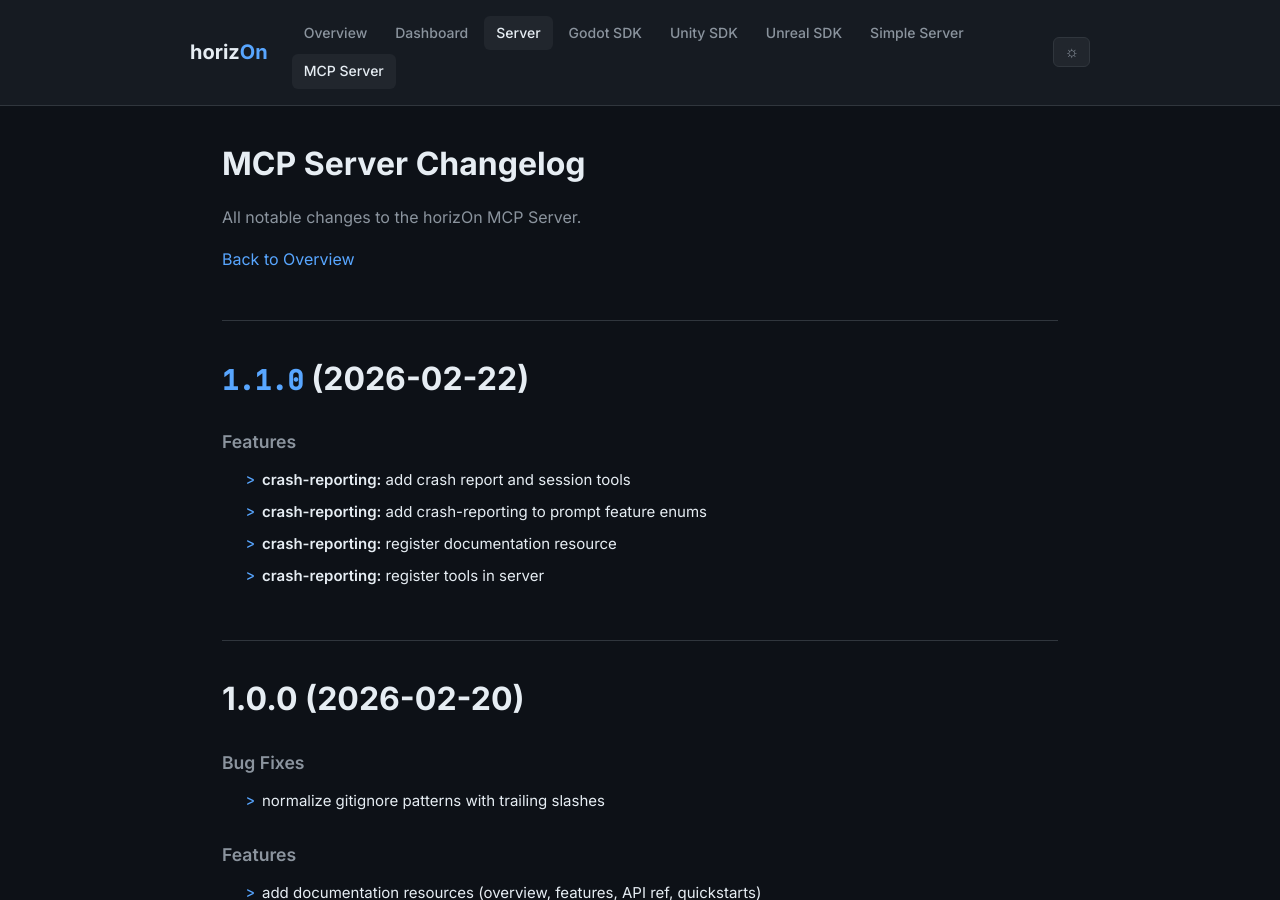
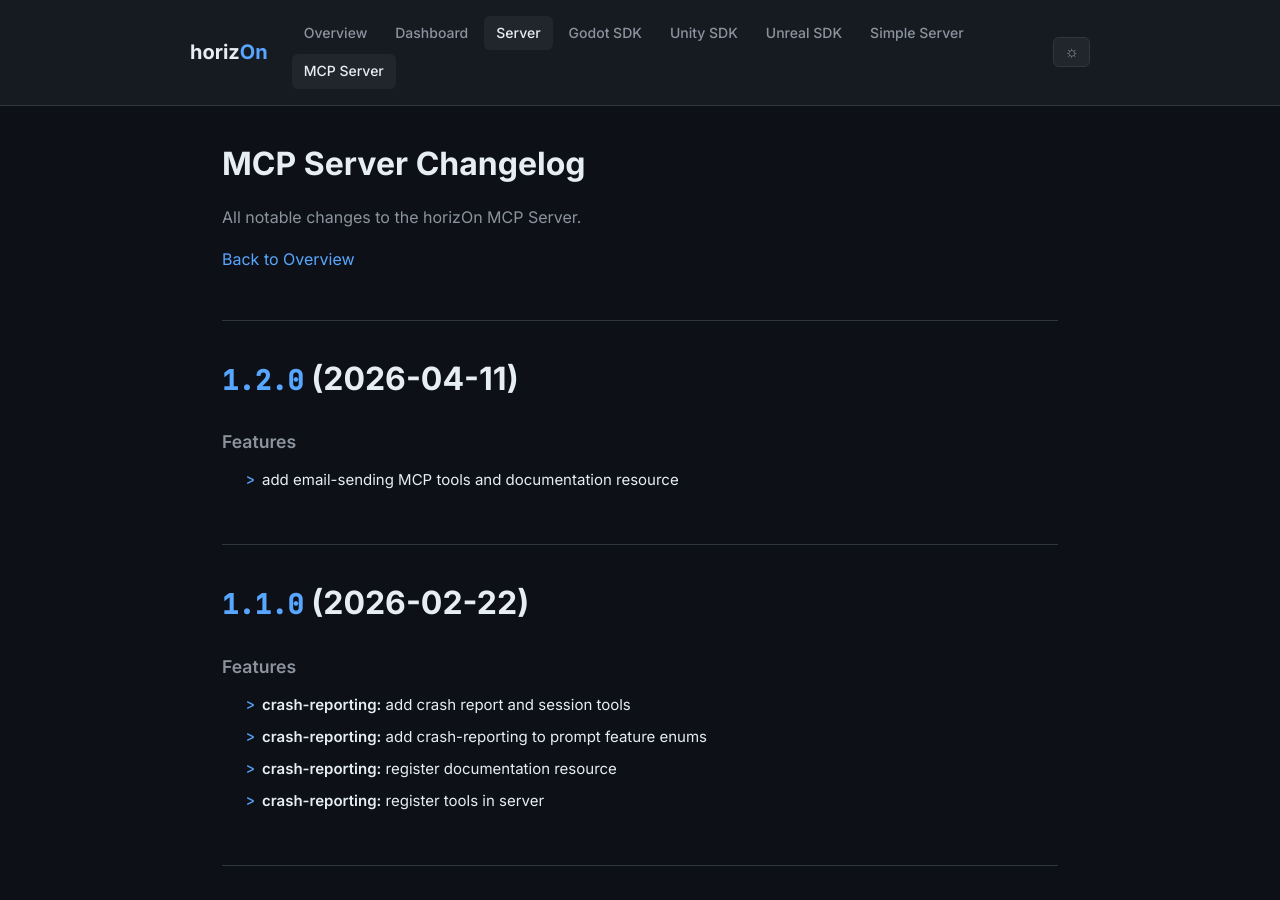
Before and after one commit to ProjectMakersDE/horizOn-Changelog, a Jekyll site: the page built from mcp-server-changelog.md, in a window 1280 px wide and 900 px high. Built offline with Jekyll 4.4.1, drawn with Linux system fonts in a browser that asks for light colours.

Commit message:
chore: sync changelogs [skip ci]

```diff
--- a/mcp-server-changelog.md
+++ b/mcp-server-changelog.md
@@ -8,6 +8,13 @@ title: MCP Server Changelog
 All notable changes to the horizOn MCP Server.
 
 [Back to Overview](.)
+
+# [1.2.0](https://github.com/ProjectMakersDE/horizOn-mcp/compare/v1.1.0...v1.2.0) (2026-04-11)
+
+
+### Features
+
+* add email-sending MCP tools and documentation resource ([8eb293d](https://github.com/ProjectMakersDE/horizOn-mcp/commit/8eb293d9b3ecc8d9e2900c8b1ee3aae575540ba3))
 
 # [1.1.0](https://github.com/ProjectMakersDE/horizOn-mcp/compare/v1.0.0...v1.1.0) (2026-02-22)
 
```
Also changed, not shown: index.md (+1 -1 lines).
